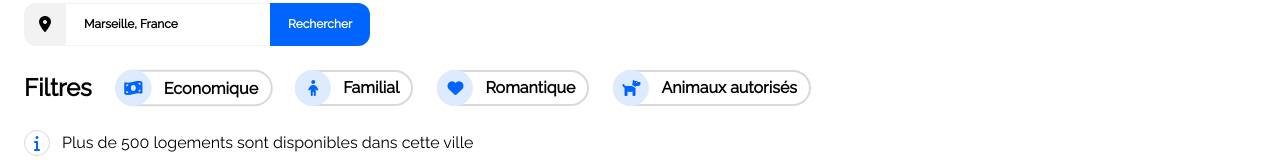
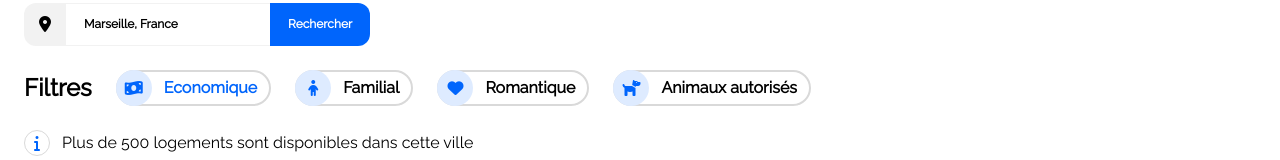
Before and after one commit to nailuJ-dev/JulianBuzare_2_01072021, a plain HTML site: page index.html in a window 1280 px wide. In both pictures the pointer is over the element "Economique". Shown: the part 150-310 px from the top of the page. Drawn offline with Linux system fonts and the light colour scheme.

Commit message:
filters color change

```diff
--- a/styles/style.css
+++ b/styles/style.css
@@ -141,7 +141,7 @@ a, a:hover, a:visited, a:active {
 }
 
 .search-filters div:hover {
-    transform: scale(1.01);
+    color: #0065FC;
 }
 
 .search-filters i {
```
